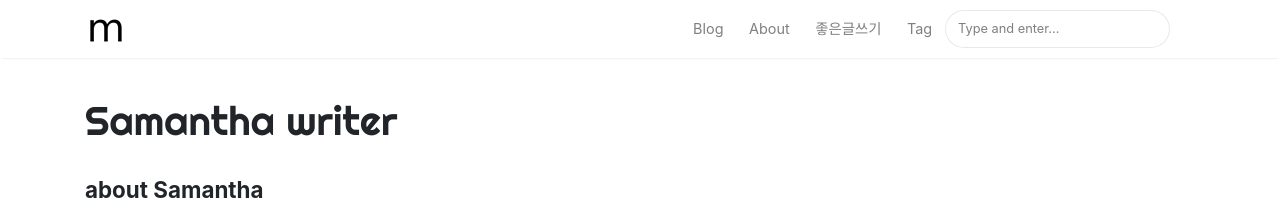
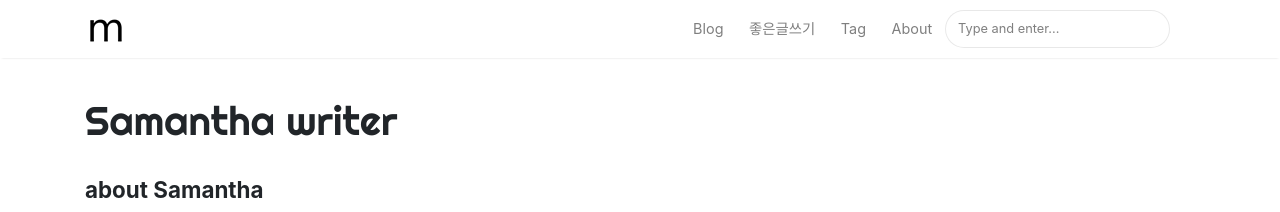
Before and after one commit to samantha-writer/samantha-writer.github.io, a Jekyll site: the page built from _pages/about.md, in a window 1280 px wide. Shown: the top 212 px of the page. Built offline with Jekyll 4.4.1, drawn with Linux system fonts in a browser that asks for light colours; nearby versions of some CDN libraries.

Commit message:
Update default.html

```diff
--- a/_layouts/default.html
+++ b/_layouts/default.html
@@ -84,15 +84,14 @@
                 </li>
 
                 <li class="nav-item">
-                    <a class="nav-link" href="{{ site.baseurl }}/about">About</a>
-                </li>
-                <li class="nav-item">
                     <a class="nav-link" href="{{ site.baseurl }}/catetories/좋은글쓰기">좋은글쓰기</a>
                 </li>
                 <li class="nav-item">
                     <a class="nav-link" href="{{ site.baseurl }}/tags">Tag</a>
                 </li>
-
+                <li class="nav-item">
+                    <a class="nav-link" href="{{ site.baseurl }}/about">About</a>
+                </li>
                 {% include search-lunr.html %}
 
             </ul>
```
